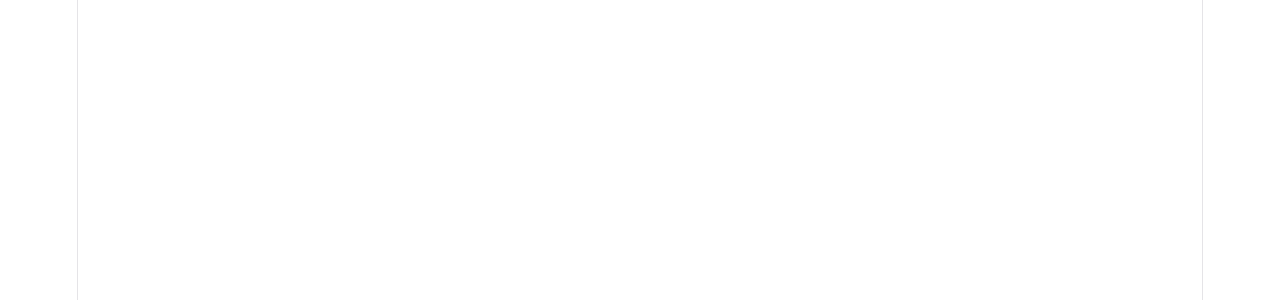
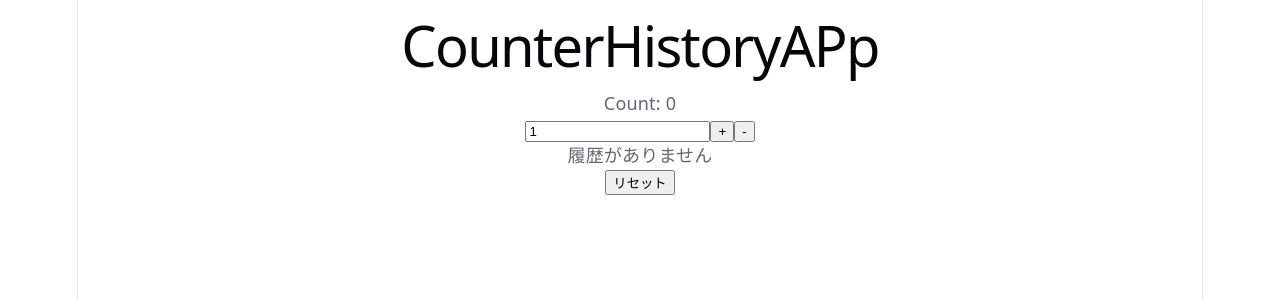
Before and after one commit to TakaDev1/React_Zustand_CounterHistoryApp, a React (Vite) app: page / in a window 1280 px wide. Shown: the top 300 px of the page. Built offline with nearby package versions, Linux system fonts and the light colour scheme.

Commit message:
feat: integrate Counter History into App

```diff
--- a/src/App.tsx
+++ b/src/App.tsx
@@ -1,12 +1,16 @@
 
 import './App.css'
+import Counter from './components/Counter'
+import History from './components/History'
 
 function App() {
 
 
   return (
     <>
-
+      <h1>CounterHistoryAPp</h1>
+      <Counter />
+      <History />
     </>
   )
 }
```
Also changed, not shown: src/stores/CounterStore.tsx (deleted).
